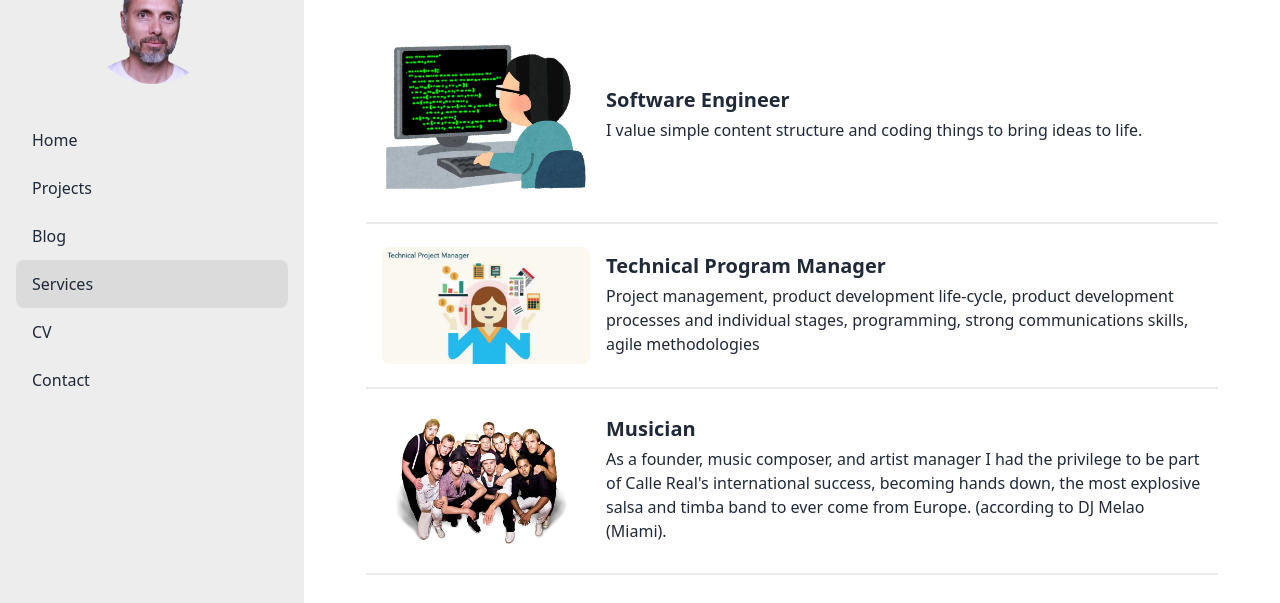
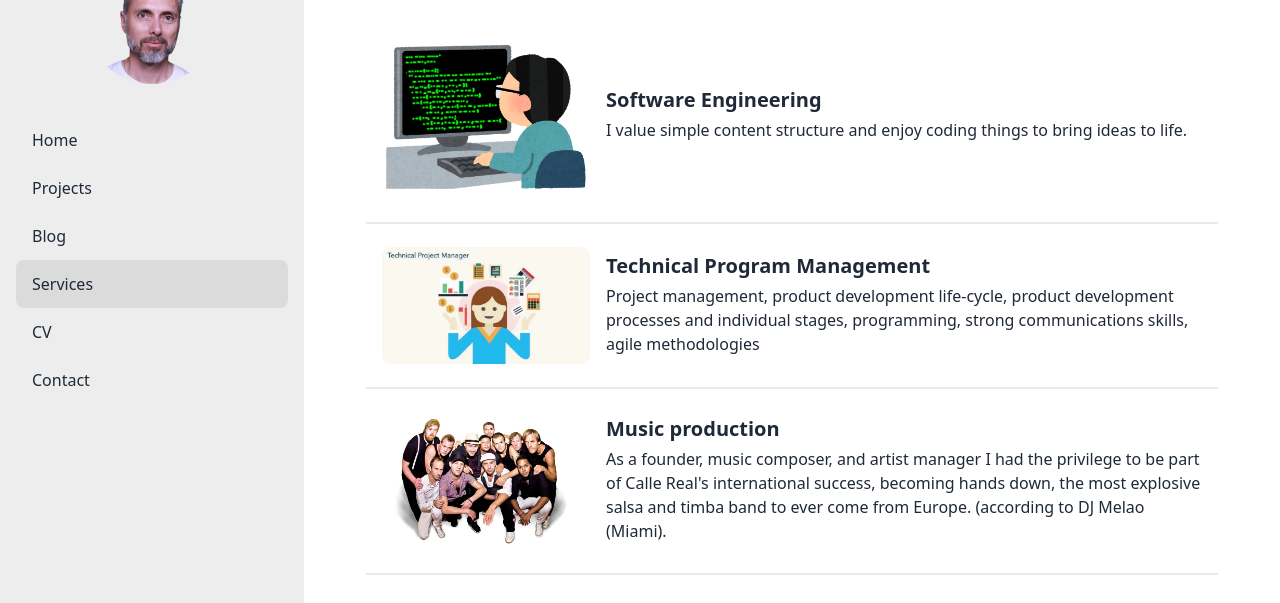
Before and after one commit to thesob/profile, an Astro site: page /services in a window 1280 px wide. Shown: the part 80-683 px from the top of the page. Built offline with nearby package versions, Linux system fonts and the light colour scheme; Astro itself is replaced by a stand-in of ours.

Commit message:
adjusting target for services

```diff
--- a/src/pages/services.astro
+++ b/src/pages/services.astro
@@ -9,21 +9,23 @@ import HorizontalCard from "../components/HorizontalCard.astro";
   </div>
 
   <HorizontalCard
-    title="Software Engineer"
+    title="Software Engineering"
     img="/images/programmer-freelancer-job-software-engineer-it.webp"
-    desc="I value simple content structure and coding things to bring ideas to life."
+    desc="I value simple content structure and enjoy coding things to bring ideas to life."
     url="#"
+    target="_self"
   />
   <div class="divider my-0"></div>
   <HorizontalCard
-    title="Technical Program Manager"
+    title="Technical Program Management"
     img="/images/technical_program_manager.webp"
     desc="Project management, product development life-cycle, product development processes and individual stages, programming, strong communications skills, agile methodologies"
     url="#"
+    target="_self"
   />
   <div class="divider my-0"></div>
   <HorizontalCard
-    title="Musician"
+    title="Music production"
     img="/images/calle_real.webp"
     desc="As a founder, music composer, and artist manager I had the privilege to be part of Calle Real's international success, becoming hands down, the most explosive salsa and timba band to ever come from Europe. (according to DJ Melao (Miami)."
     url="https://www.callereal.se"
```
